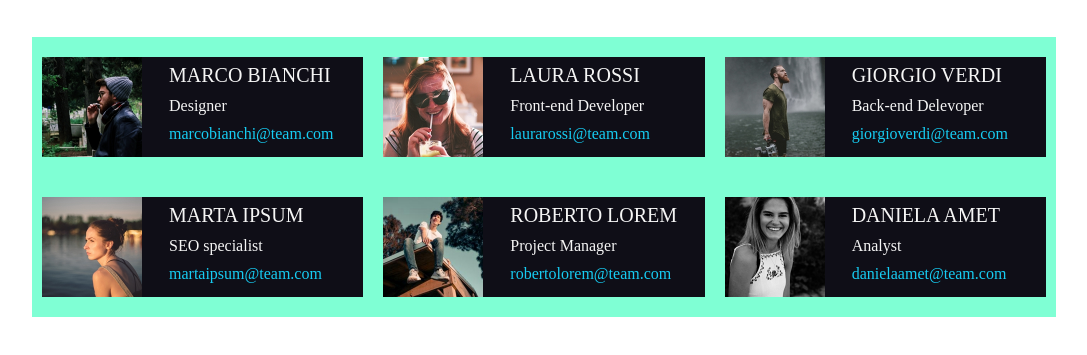
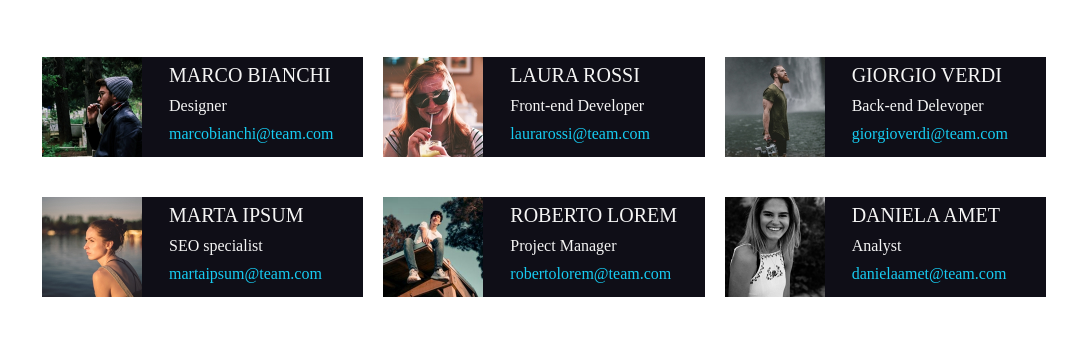
Before and after one commit to pyroYV/html-css-float-cards, a plain HTML site: page index.html in a window 1280 px wide. Shown: the part 147-502 px from the top of the page, without its empty margins (96-1183 px from the left). Drawn offline with Linux system fonts and the light colour scheme.

Commit message:
Update style.css

```diff
--- a/css/style.css
+++ b/css/style.css
@@ -34,7 +34,7 @@ header{
 .contenitore {
     /* margin-left: 5%; */
     margin: 0 auto;
-    background-color: aquamarine;
+   /*  background-color: aquamarine; */
 }
 
 .carta{
```
